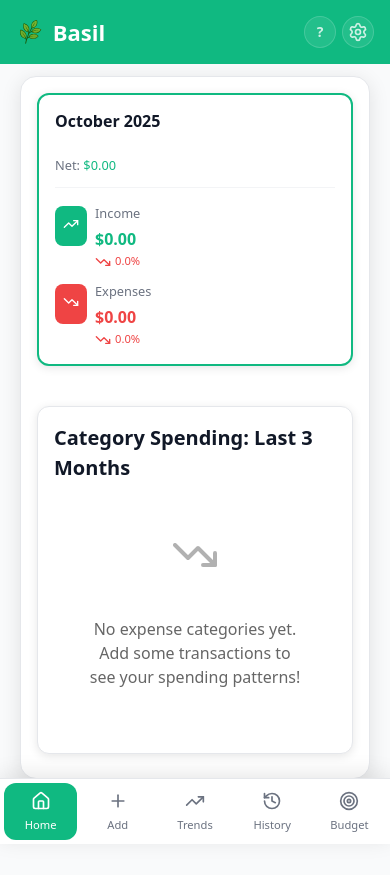
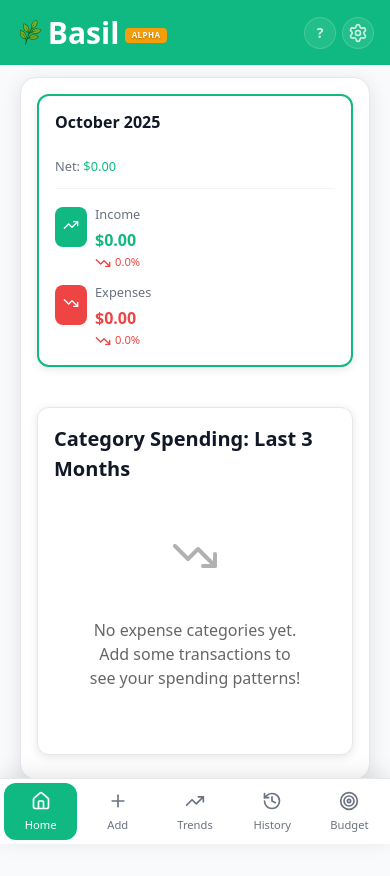
Before and after one commit to Open-Grove-Labs/basil, a React (Vite) app: page / in a window 390 px wide. Built offline with nearby package versions, Linux system fonts and the light colour scheme.

Commit message:
Add alpha badge and update app header

```diff
--- a/package.json
+++ b/package.json
@@ -1,7 +1,7 @@
 {
   "name": "basil",
   "private": true,
-  "version": "0.0.0",
+  "version": "0.0.16",
   "type": "module",
   "scripts": {
     "dev": "vite",
--- a/src/App.css
+++ b/src/App.css
@@ -234,6 +234,20 @@ body {
   white-space: nowrap;
 }
 
+.alpha-badge {
+  font-size: 0.5rem;
+  font-weight: 700;
+  padding: 0.2rem 0.4rem;
+  background: var(--color-warning, #f59e0b);
+  color: white;
+  border-radius: 4px;
+  letter-spacing: 0.05em;
+  margin-left: 0.5rem;
+  vertical-align: middle;
+  text-shadow: 0 1px 2px rgba(0, 0, 0, 0.3);
+  transform: translate(-15px, 3px);
+}
+
 .app-icon {
   font-size: 1.8rem;
   width: 1.8rem;
@@ -1998,7 +2012,13 @@ legend.form-label {
   }
 
   .app-title {
-    font-size: 1.375rem; /* Slightly smaller on mobile */
+    font-size: 1.875rem; /* Slightly smaller on mobile */
+    margin: 0;
+    padding: 0;
+  }
+
+  .title {
+    transform: translate(-5px);
   }
 
   .header-buttons {
@@ -2580,6 +2600,17 @@ legend.form-label {
   font-size: 1.1rem;
   margin-bottom: 0.75rem;
   color: var(--color-primary);
+}
+
+.version-info {
+  background: var(--color-primary-light, #eff6ff);
+  border: 1px solid var(--color-primary, #3b82f6);
+  border-radius: 8px;
+  padding: 0.75rem;
+  margin-bottom: 1rem;
+  font-size: 0.9rem;
+  color: var(--color-primary-dark, #1e40af);
+  line-height: 1.5;
 }
 
 .privacy-note {
--- a/src/App.tsx
+++ b/src/App.tsx
@@ -142,7 +142,8 @@ function App() {
           <div className="app-header-content">
             <h1 className="app-title">
               <img src={leafIcon} alt="Basil" className="app-icon" />
-              Basil
+              <span className="title">Basil</span>
+              <span className="alpha-badge">ALPHA</span>
             </h1>
             <div className="header-buttons">
               <button
@@ -255,6 +256,10 @@ function App() {
                     Basil - Your personal, private, finance companion
                   </strong>
                 </p>
+                <p className="version-info">
+                  <strong>Version 0.0.16 Alpha</strong> - This app is under active development.
+                  Features may change and you may encounter bugs. We appreciate your feedback!
+                </p>
                 <p className="privacy-note">
                   Basil keeps your financial data completely private. Everything
                   is stored locally on your device - no data is shared with
```
